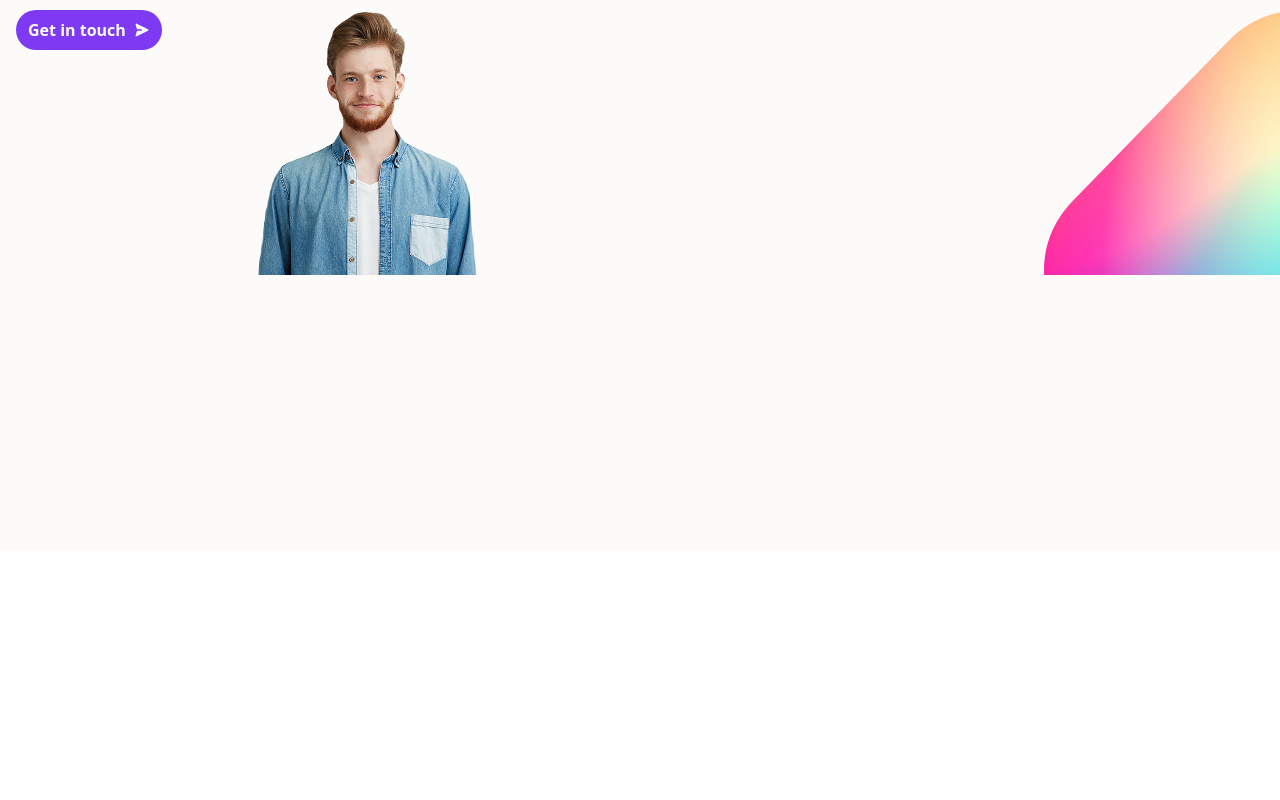
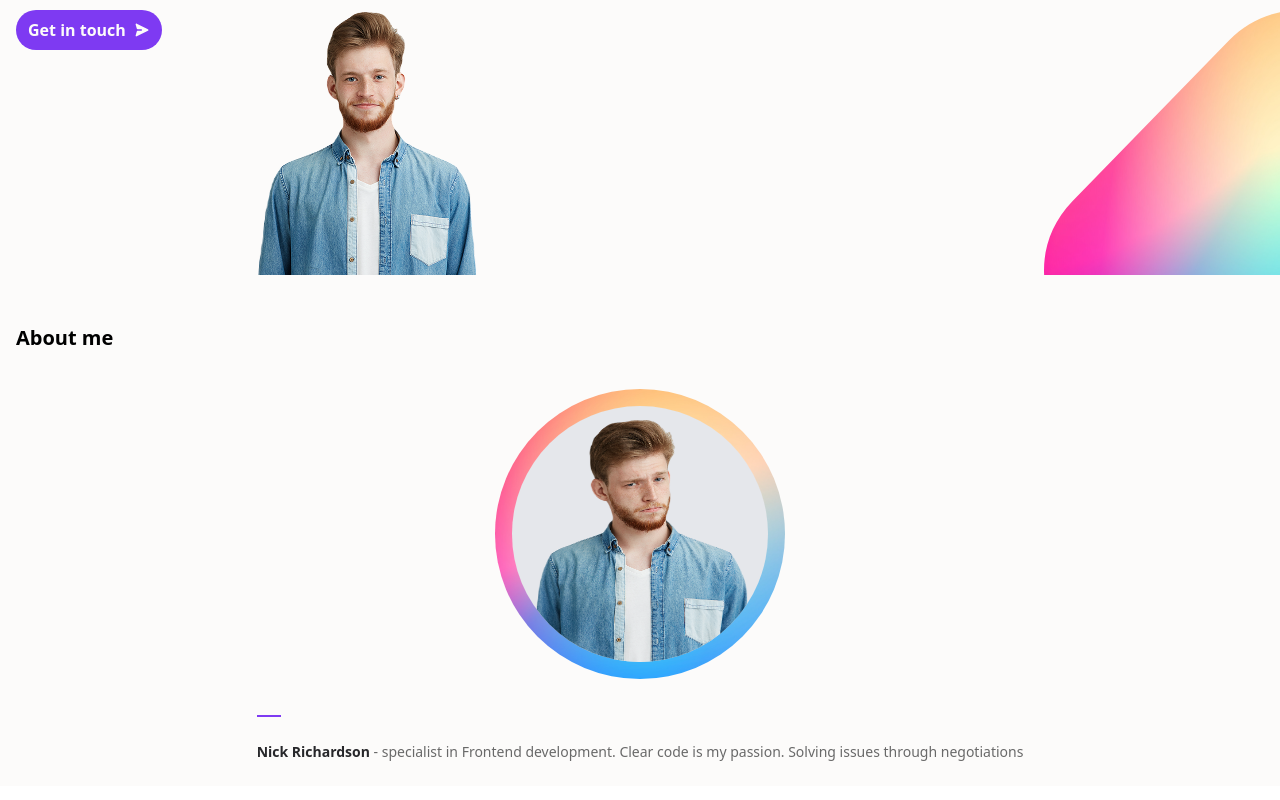
Before and after one commit to Dendroid01/project1, a React (Vite) app: page / in a window 1280 px wide. Shown: the part 250-1050 px from the top of the page. Before the commit the page ends 800 px from the top, so only its background shows below. Built offline with nearby package versions, Linux system fonts and the light colour scheme.

Commit message:
about me - title, photo and paragraph

```diff
--- a/src/App.tsx
+++ b/src/App.tsx
@@ -1,5 +1,6 @@
 import Header from './components/Header/Header';
 import Hero from './components/Hero/Hero';
+import About from './components/About/About';
 import './App.css'
 function App() {
 
@@ -7,6 +8,7 @@ function App() {
     <div className="w-full bg-white mx-auto  min-h-screen relative">
         <Header />
         <Hero />
+        <About />
     </div>
   )
 }
--- /dev/null
+++ b/src/components/About/About.tsx
@@ -0,0 +1,33 @@
+import backgroundImage from '../../assets/backgroundImage.png';
+import aboutImage from '../../assets/photo-about.png';
+
+const About = () => {
+    return (
+        <>
+            <section className="flex flex-col px-4 mb-12 gap-9">
+                <h2 className="text-subtitle font-semibold">About me</h2>
+                <div className="flex flex-col items-center gap-9">
+                    <div
+                        className="size-72.5 rounded-full bg-cover bg-center bg-no-repeat flex items-center justify-center"
+                        style={{backgroundImage: `url(${backgroundImage})`}}>
+                        <img src={aboutImage} alt="Nick Richardson"
+                             className="size-[256.21px] bg-grey-light rounded-full"/>
+                    </div>
+                    <div className="flex flex-col gap-6 mb-6">
+                        <hr className="w-6 border border-lavender m-0"/>
+                        <p className="text-body font-regular text-grey-dark mt text-justify">
+                            <span className="text-subtitle-2 font-semibold text-black ">Nick Richardson</span> -
+                            specialist
+                            in Frontend
+                            development. Clear code is my passion. Solving issues
+                            through negotiations
+                        </p>
+                    </div>
+                </div>
+            </section>
+        </>
+    )
+        ;
+};
+
+export default About;
--- a/src/components/Hero/Hero.tsx
+++ b/src/components/Hero/Hero.tsx
@@ -4,11 +4,11 @@ import Button from '../mobileButton';
 
 const Hero = () => {
     return (
-            <section className="flex flex-col px-4 ">
+            <section className="flex flex-col px-4 mb-12">
                 <div className="flex flex-col gap-1 mb-9">
-                    <h2 className="text-h3 font-bold text-black text-justify">
+                    <h1 className="text-h3 font-bold text-black text-justify">
                         Hey, I'm Nick
-                    </h2>
+                    </h1>
                     <p className="text-body font-regular text-grey-dark text-justify">
                         Frontend developer
                     </p>
```
Also changed, not shown: src/assets/backgroundImage.png (added), src/assets/photo-about.png (added).
